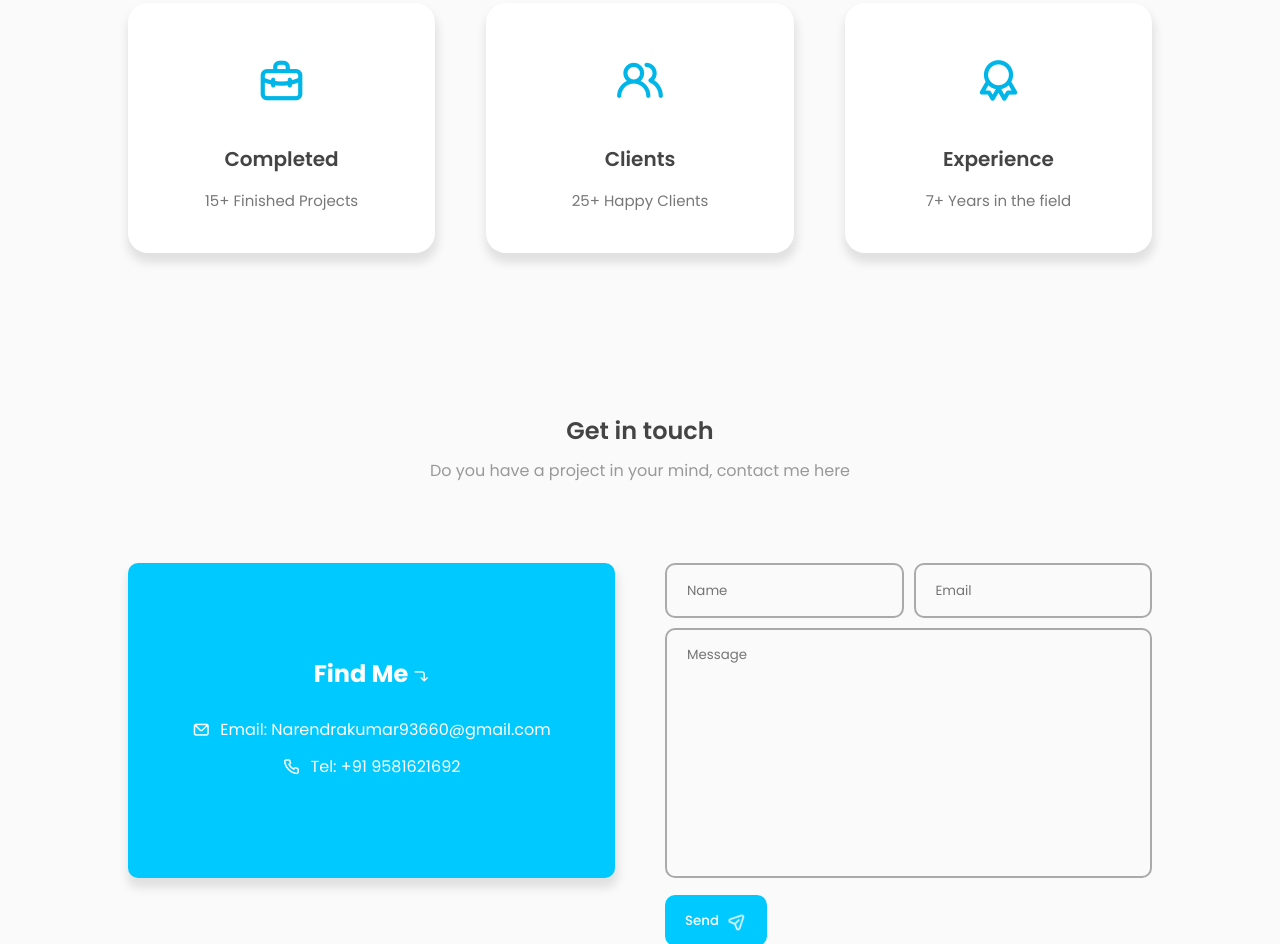
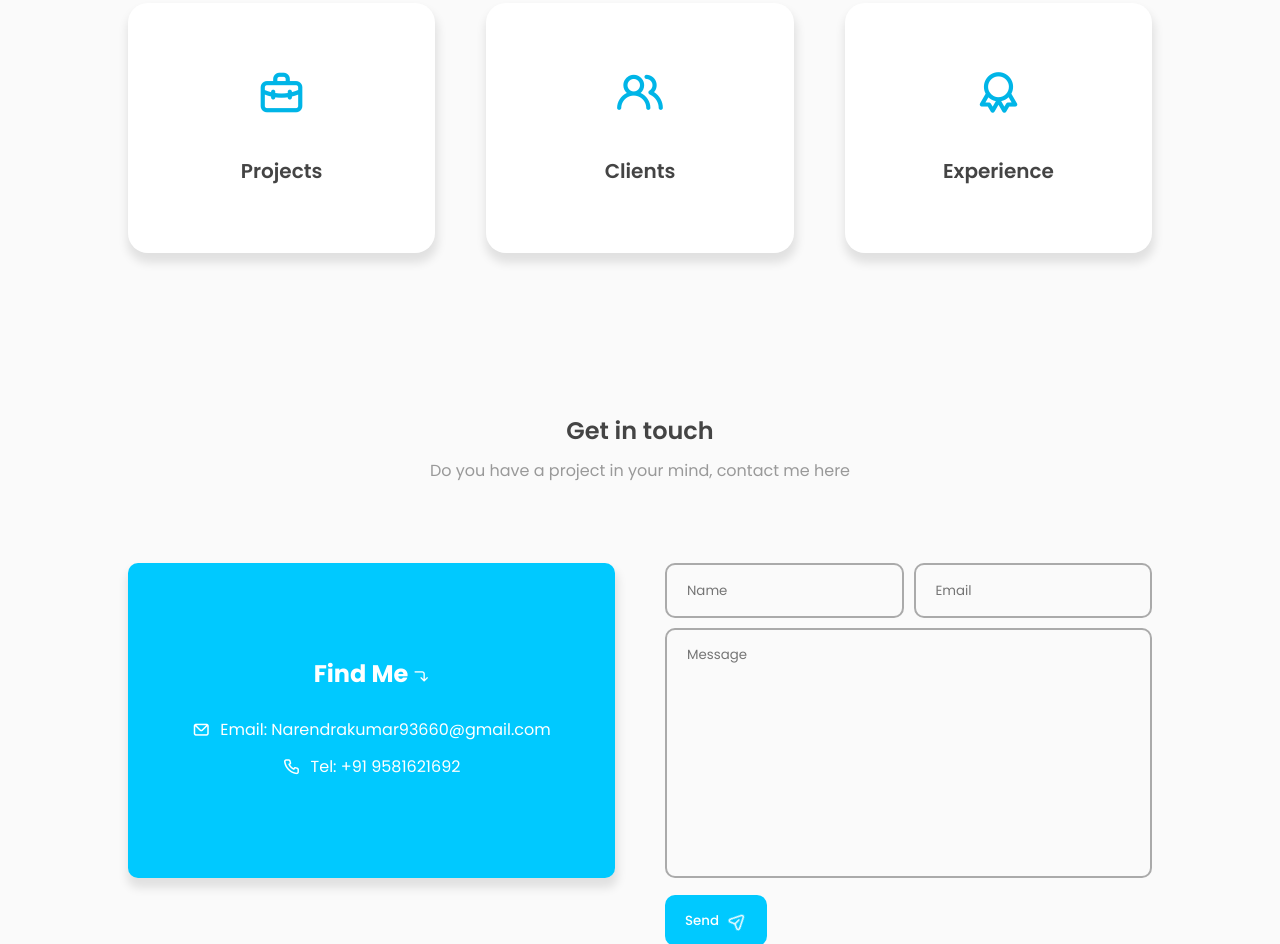
Before and after one commit to narendra143t/Portfolio-of-Narendra-Kumar, a plain HTML site: page index.html in a window 1280 px wide. Shown: the part 1504-2448 px from the top of the page. Drawn offline with nearby package versions, Linux system fonts and the light colour scheme.

Commit message:
Update index.html

```diff
--- a/index.html
+++ b/index.html
@@ -172,18 +172,18 @@
           <div class="project-container">
             <div class="project-box">
                 <i class="uil uil-briefcase-alt"></i>
-                <h3>Completed</h3>
-                <label>15+ Finished Projects</label>
+                <h3>Projects </h3>
+<!--                 <label>15+ Finished Projects</label> -->
             </div>
             <div class="project-box">
                 <i class="uil uil-users-alt"></i>
                 <h3>Clients</h3>
-                <label>25+ Happy Clients</label>
+<!--                 <label>25+ Happy Clients</label> -->
             </div>
             <div class="project-box">
                 <i class="uil uil-award"></i>
                 <h3>Experience</h3>
-                <label>7+ Years in the field</label>
+<!--                 <label>7+ Years in the field</label> -->
             </div>
           </div>
        </section>
```
